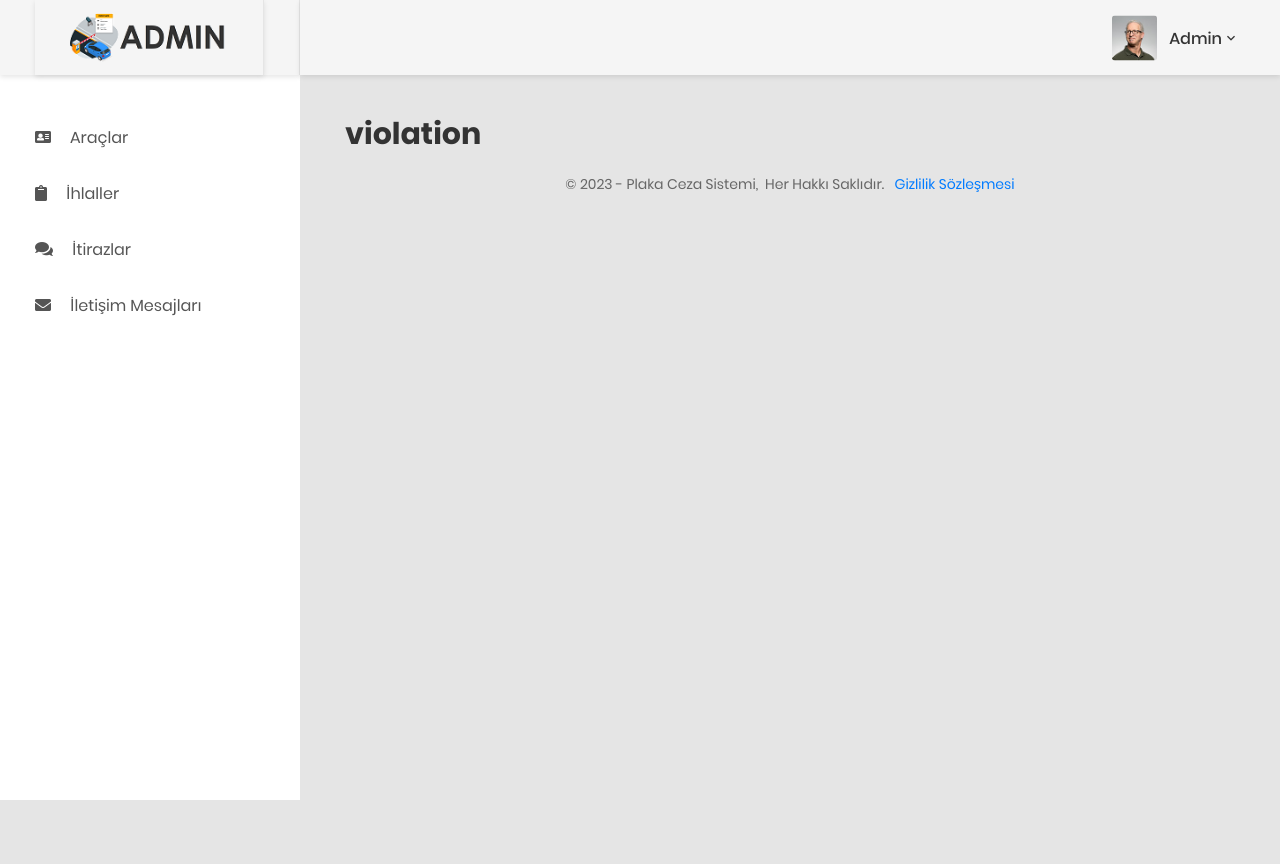
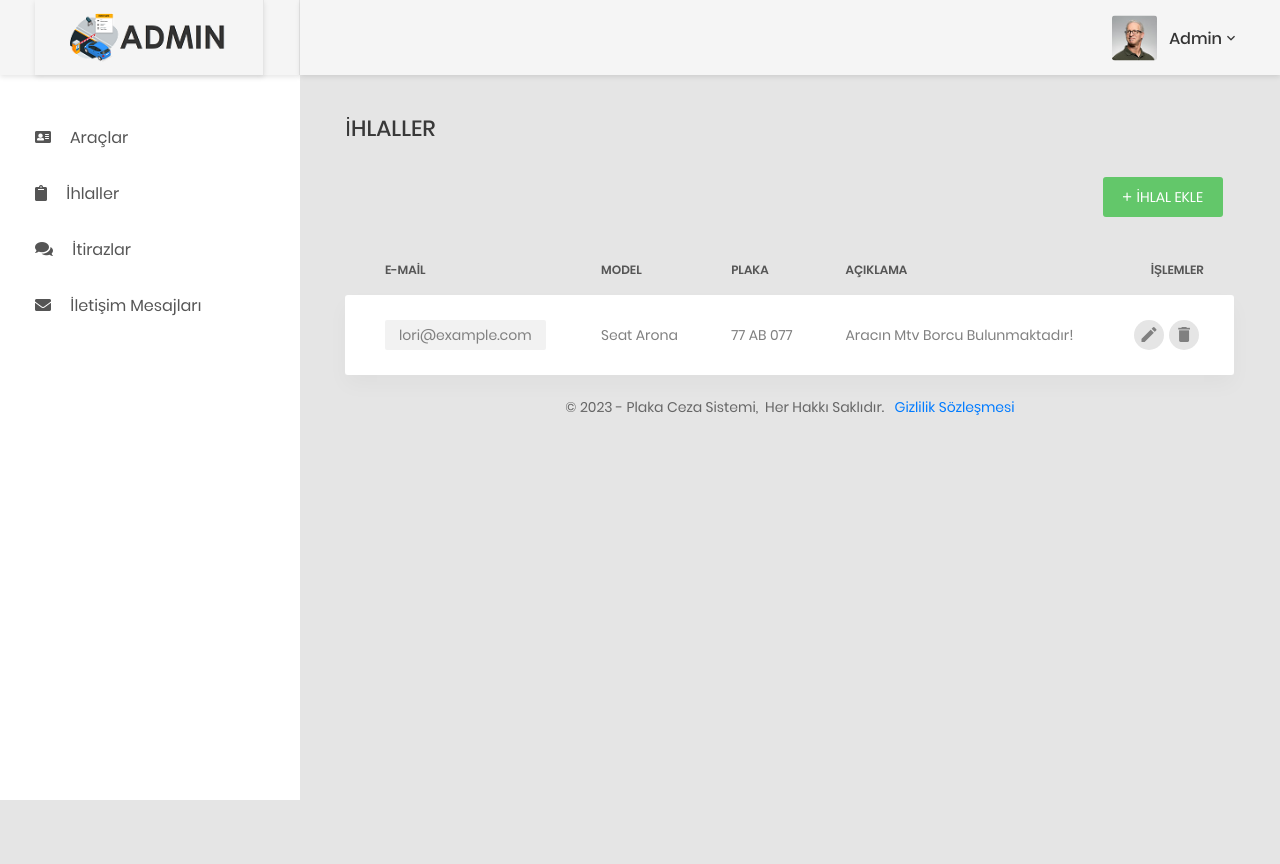
Before and after one commit to SeniorCSThesisProject/LicensePlateCrimeWebApp, an ASP.NET Core app: page /Admin/ViolationIndex in a window 1280 px wide. Run offline with ASP.NET Core 8, Linux system fonts and the light colour scheme; some libraries are stand-ins or nearby versions.

Commit message:
update admin violation pages template

```diff
--- a/LicensePlateCrimeWebApp/Views/Admin/VehicleIndex.cshtml
+++ b/LicensePlateCrimeWebApp/Views/Admin/VehicleIndex.cshtml
@@ -6,7 +6,7 @@
 <div class="row">
     <div class="col-md-12">
         <!-- DATA TABLE -->
-        <h3 class="title-5 m-b-35">Araçlar</h3>
+        <h3 class="title-5 m-b-35">ARAÇLAR</h3>
         <div class="table-data__tool">
             <div class="table-data__tool-left">
 
--- a/LicensePlateCrimeWebApp/Views/Admin/ViolationIndex.cshtml
+++ b/LicensePlateCrimeWebApp/Views/Admin/ViolationIndex.cshtml
@@ -3,4 +3,53 @@
     Layout = "~/Views/Shared/_AdminLayout.cshtml";
 }
 
-<h2>violation</h2>
+<div class="row">
+    <div class="col-md-12">
+        <!-- DATA TABLE -->
+        <h3 class="title-5 m-b-35">İHLALLER</h3>
+        <div class="table-data__tool">
+            <div class="table-data__tool-left">
+            </div>
+            <div class="table-data__tool-right">
+                <button class="au-btn au-btn-icon au-btn--green au-btn--small">
+                    <i class="zmdi zmdi-plus"></i>İhlal Ekle
+                </button>
+            </div>
+        </div>
+        <div class="table-responsive table-responsive-data2">
+            <table class="table table-data2">
+                <thead>
+                    <tr>
+                        <th>E-MAİL</th>
+                        <th>MODEL</th>
+                        <th>PLAKA</th>
+                        <th>AÇIKLAMA</th>
+                        <th style="text-align:center">İŞLEMLER</th>
+                    </tr>
+                </thead>
+                <tbody>
+                    <tr class="tr-shadow">
+                        <td>
+                            <span class="block-email">lori@example.com</span>
+                        </td>
+                        <td>Seat Arona</td>
+                        <td>77 AB 077</td>
+                        <td>Aracın Mtv Borcu Bulunmaktadır!</td>
+                        <td>
+                            <div class="table-data-feature">
+                                <button class="item" data-toggle="tooltip" data-placement="top" title="Güncelle">
+                                    <i class="zmdi zmdi-edit"></i>
+                                </button>
+                                <button class="item" data-toggle="tooltip" data-placement="top" title="Sil">
+                                    <i class="zmdi zmdi-delete"></i>
+                                </button>
+                            </div>
+                        </td>
+                    </tr>
+
+                </tbody>
+            </table>
+        </div>
+        <!-- END DATA TABLE -->
+    </div>
+</div>
```
